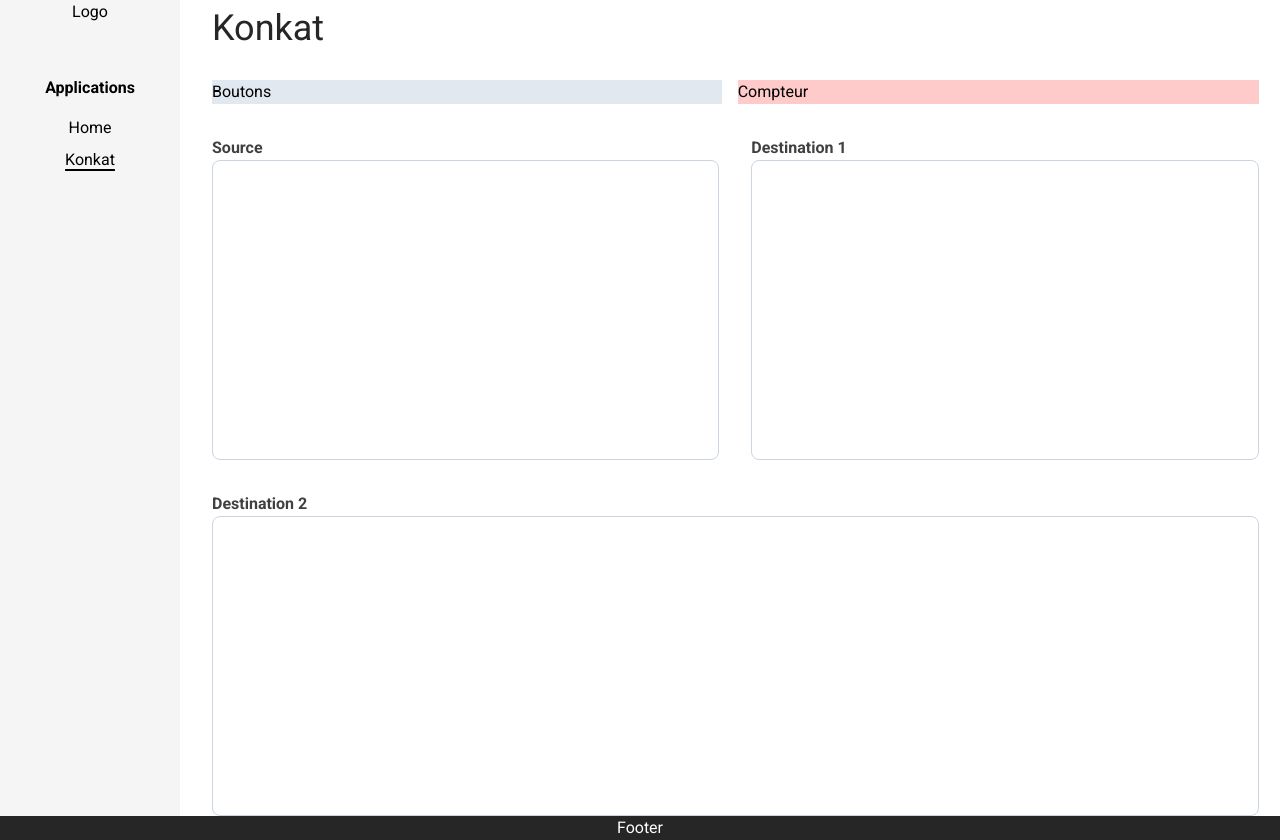
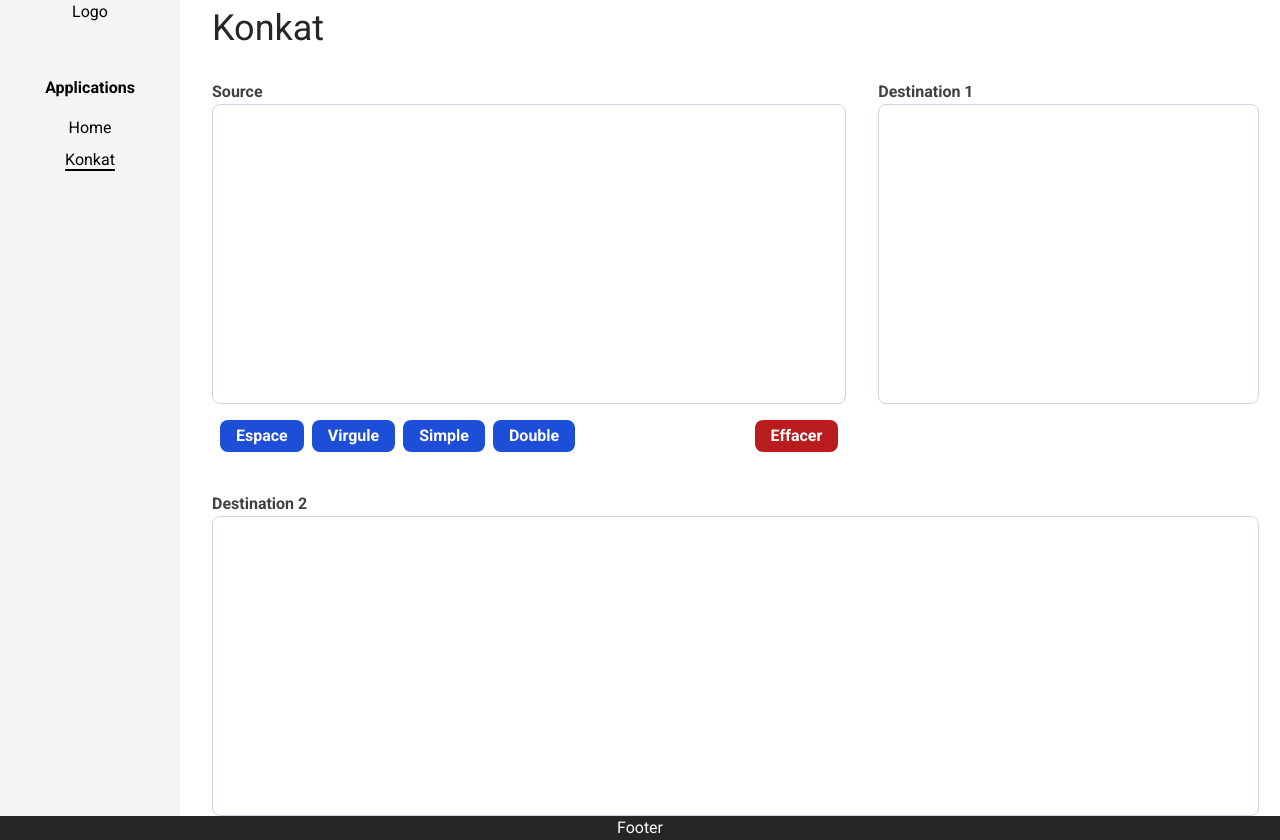
Before and after one commit to giltest99/Angular-01, an Angular app: page /konkat in a window 1280 px wide. Built offline with nearby package versions, Linux system fonts and the light colour scheme; a web font is replaced by a local one.

Commit message:
Display buttons under source textarea.

```diff
--- a/src/app/konkat/konkat.component.html
+++ b/src/app/konkat/konkat.component.html
@@ -1,17 +1,33 @@
 <app-title [text]="'Konkat'"></app-title>
 <section class="flex flex-col gap-4 w-[98%]">
-  <div class="flex flex-row gap-4">
-    <p class="grow bg-slate-200">Boutons</p>
-    <p class="grow bg-red-200">Compteur</p>
-  </div>
-  <div class="flex flex-row gap-8 my-4">
+  <div class="flex flex-row gap-8">
     <div class="flex flex-col grow">
-      <!-- <label for="source">Source</label> -->
       <app-label [labelFor]="'source'" [labelText]="'Source'"></app-label>
       <textarea
         class="border border-slate-300 p-2 min-h-[300px] rounded-lg resize-none"
         name="source"
       ></textarea>
+      <div class="flex justify-between px-2">
+        <div class="flex gap-2 mt-4">
+          <button class="bg-blue-700 text-white font-bold px-4 py-1 rounded-lg">
+            Espace
+          </button>
+          <button class="bg-blue-700 text-white font-bold px-4 py-1 rounded-lg">
+            Virgule
+          </button>
+          <button class="bg-blue-700 text-white font-bold px-4 py-1 rounded-lg">
+            Simple
+          </button>
+          <button class="bg-blue-700 text-white font-bold px-4 py-1 rounded-lg">
+            Double
+          </button>
+        </div>
+        <div class="flex gap-2 mt-4">
+          <button class="bg-red-700 text-white font-bold px-4 py-1 rounded-lg">
+            Effacer
+          </button>
+        </div>
+      </div>
     </div>
 
     <div class="flex flex-col grow">
@@ -22,8 +38,9 @@
       ></textarea>
     </div>
   </div>
+
   <div>
-    <div class="flex flex-col">
+    <div class="flex flex-col mt-6">
       <app-label [labelFor]="'dest2'" [labelText]="'Destination 2'"></app-label>
       <textarea
         class="border border-slate-300 p-2 min-h-[300px] rounded-lg resize-none"
```
